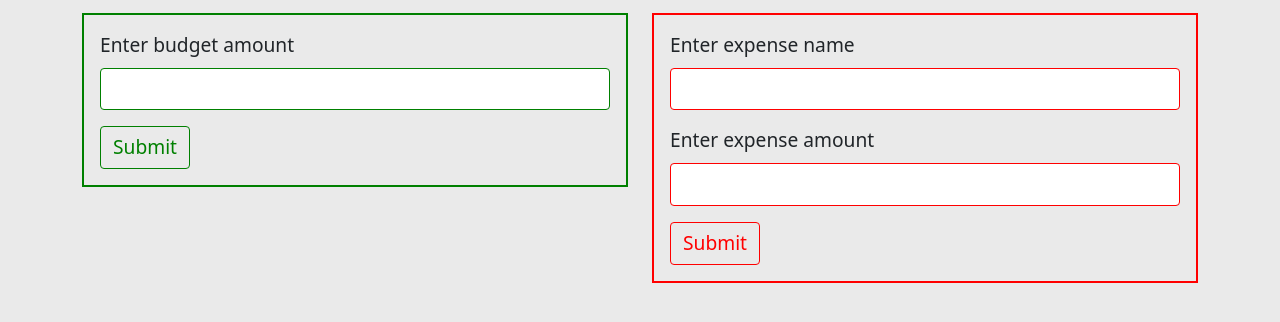
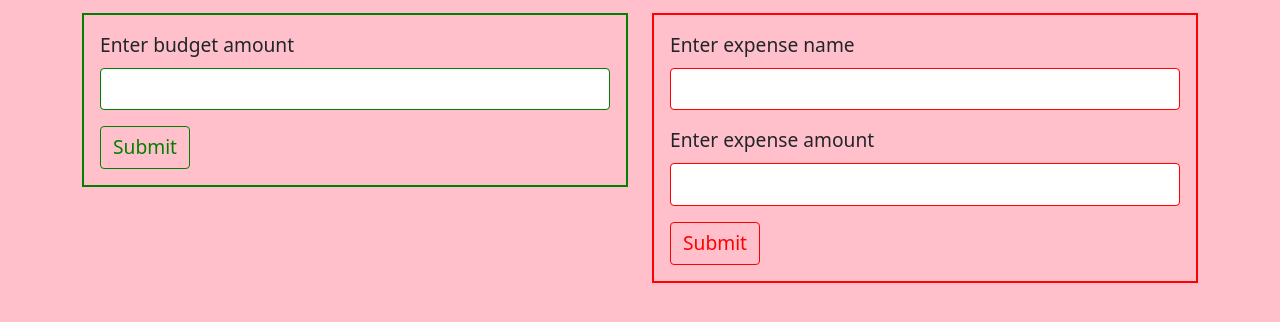
Before and after one commit to andresfcatano0/budget, a plain HTML site: page index.html in a window 1280 px wide. Shown: the part 105-427 px from the top of the page. Drawn offline with nearby package versions, Linux system fonts and the light colour scheme.

Commit message:
Change background color

```diff
--- a/style.css
+++ b/style.css
@@ -1,5 +1,6 @@
 body {
-	background-color: #80808029;
+	background-color: pink;
+	/* background-color: #80808029; */
 }
 
 .h1 {
```
